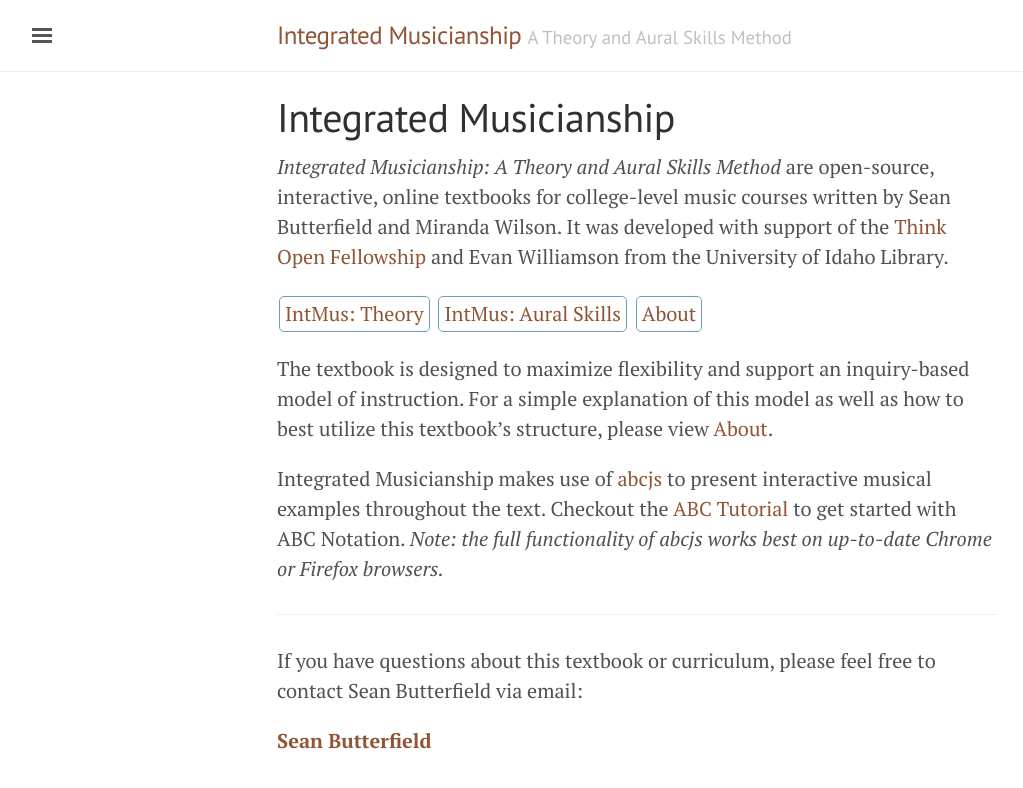
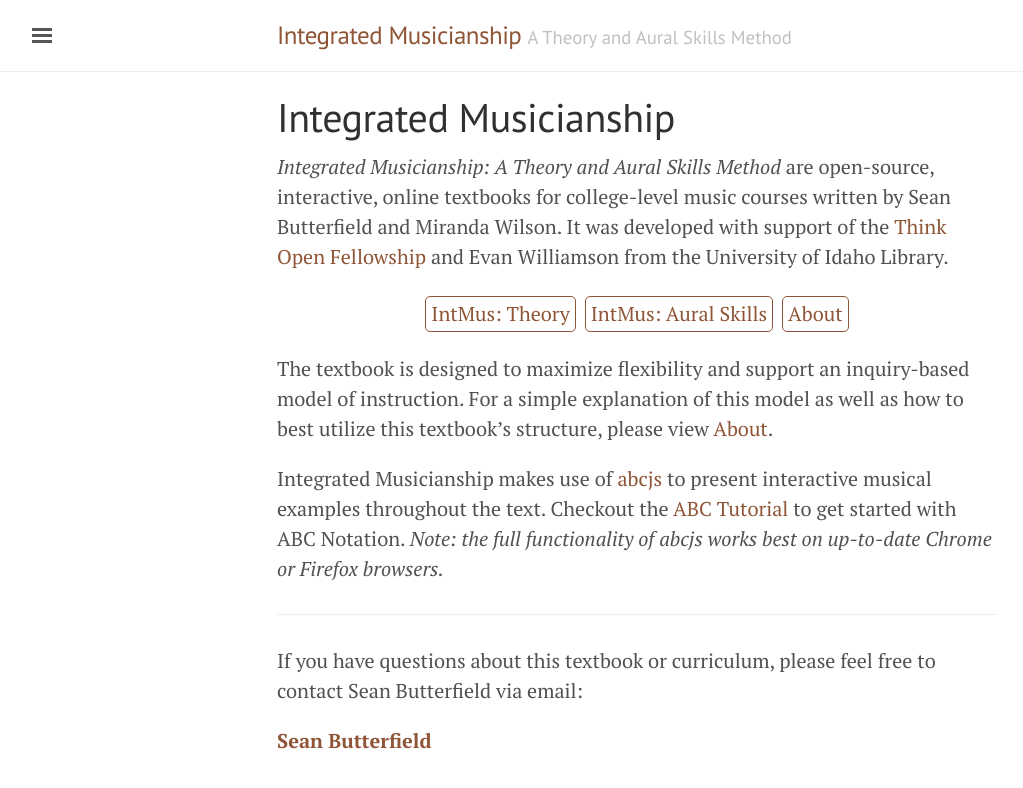
Before and after one commit to intmus/intmus.github.io, a Jekyll site: the page built from index.md, in a window 1280 px wide. Shown: the top 788 px of the page, without its empty margins (3-1026 px from the left). Built offline with Jekyll 4.4.1, drawn with Linux system fonts in a browser that asks for light colours.

Commit message:
add theme changing css variables

```diff
--- a/_layouts/default.html
+++ b/_layouts/default.html
@@ -3,7 +3,7 @@
 
   {% include head.html %}
 
-  <body class="theme-base-0f">
+  <body>
 
     {% include sidebar.html %}
 
--- a/_sass/_book.scss
+++ b/_sass/_book.scss
@@ -1,3 +1,32 @@
+/* apply theme following lanyon method */
+.sidebar,
+.sidebar-toggle:active,
+#sidebar-checkbox:checked ~ .sidebar-toggle {
+  background-color: $theme-color;
+}
+.container a,
+.sidebar-toggle,
+.related-posts li a:hover {
+  color: $theme-color;
+}
+/* fix theme background color bug */
+.sidebar-toggle:active,
+#sidebar-checkbox:checked ~ .sidebar-toggle {
+  background-color: #555;
+}
+/* index page link buttons */
+.index-buttons {
+    padding-left: 0;
+    text-align: center;
+    li {
+        list-style: none;
+        display: inline-block;
+        border: solid 1px $theme-color;
+        border-radius: 5px;
+        padding: 2px 5px;
+        margin: 4px 2px 2px 2px;
+    }
+}
 /* add chapter styles for sidebar */
 .chapter {
     cursor: pointer;
@@ -10,22 +39,22 @@
         display: block;
     }
 }
-/* fix theme background color bug */
-.theme-base-0d .sidebar-toggle:active,
-.theme-base-0d #sidebar-checkbox:checked ~ .sidebar-toggle {
-  background-color: #555;
+.sidebar {
+    color: $sidenav-text-color;
+    a {
+        color: $sidenav-link-color;
+    }
 }
-/* index page link buttons */
-.index-buttons {
-    padding-left: 0;
-    li {
-        list-style: none;
-        display: inline-block;
-        border: solid 1px #6a9fb5;
-        border-radius: 5px;
-        padding: 2px 5px;
-        margin: 4px 2px 2px 2px;
-    }
+.sidebar-nav {
+    border-bottom: 1px solid $sidenav-active-bg;
+}
+.sidebar-nav-item {
+    border-top: 1px solid $sidenav-active-bg;
+}
+.sidebar-nav-item.active,
+a.sidebar-nav-item:hover,
+a.sidebar-nav-item:focus {
+    background-color: $sidenav-active-bg;
 }
 /* chapter navigation */
 #chapter-nav {
@@ -43,7 +72,7 @@
     .topic-nav {
         display: inline-block;
         width: 49%;
-        border: solid 1px #6a9fb5;
+        border: solid 1px $theme-color;
         border-radius: 5px;
         padding: 2px 5px;
         font-size: 16px;
--- a/_sass/_lanyon.scss
+++ b/_sass/_lanyon.scss
@@ -386,109 +386,6 @@ a.pagination-item:hover {
 }
 
 /*
- * Themes
- *
- * Apply custom color schemes by adding the appropriate class to the `body`.
- * Based on colors from Base16: http://chriskempson.github.io/base16/#default.
- */
-
-/* Red */
-.theme-base-08 .sidebar,
-.theme-base-08 .sidebar-toggle:active,
-.theme-base-08 #sidebar-checkbox:checked ~ .sidebar-toggle {
-  background-color: #ac4142;
-}
-.theme-base-08 .container a,
-.theme-base-08 .sidebar-toggle,
-.theme-base-08 .related-posts li a:hover {
-  color: #ac4142;
-}
-
-/* Orange */
-.theme-base-09 .sidebar,
-.theme-base-09 .sidebar-toggle:active,
-.theme-base-09 #sidebar-checkbox:checked ~ .sidebar-toggle {
-  background-color: #d28445;
-}
-.theme-base-09 .container a,
-.theme-base-09 .sidebar-toggle,
-.theme-base-09 .related-posts li a:hover {
-  color: #d28445;
-}
-
-/* Yellow */
-.theme-base-0a .sidebar,
-.theme-base-0a .sidebar-toggle:active,
-.theme-base-0a #sidebar-checkbox:checked ~ .sidebar-toggle {
-  background-color: #f4bf75;
-}
-.theme-base-0a .container a,
-.theme-base-0a .sidebar-toggle,
-.theme-base-0a .related-posts li a:hover {
-  color: #f4bf75;
-}
-
-/* Green */
-.theme-base-0b .sidebar,
-.theme-base-0b .sidebar-toggle:active,
-.theme-base-0b #sidebar-checkbox:checked ~ .sidebar-toggle {
-  background-color: #90a959;
-}
-.theme-base-0b .container a,
-.theme-base-0b .sidebar-toggle,
-.theme-base-0b .related-posts li a:hover {
-  color: #90a959;
-}
-
-/* Cyan */
-.theme-base-0c .sidebar,
-.theme-base-0c .sidebar-toggle:active,
-.theme-base-0c #sidebar-checkbox:checked ~ .sidebar-toggle {
-  background-color: #75b5aa;
-}
-.theme-base-0c .container a,
-.theme-base-0c .sidebar-toggle,
-.theme-base-0c .related-posts li a:hover {
-  color: #75b5aa;
-}
-
-/* Blue */
-.theme-base-0d .sidebar,
-.theme-base-0d .sidebar-toggle:active,
-.theme-base-0d #sidebar-checkbox:checked ~ .sidebar-toggle {
-  background-color: #6a9fb5;
-}
-.theme-base-0d .container a,
-.theme-base-0d .sidebar-toggle,
-.theme-base-0d .related-posts li a:hover {
-  color: #6a9fb5;
-}
-
-/* Magenta */
-.theme-base-0e .sidebar,
-.theme-base-0e .sidebar-toggle:active,
-.theme-base-0e #sidebar-checkbox:checked ~ .sidebar-toggle {
-  background-color: #aa759f;
-}
-.theme-base-0e .container a,
-.theme-base-0e .sidebar-toggle,
-.theme-base-0e .related-posts li a:hover {
-  color: #aa759f;
-}
-
-/* Brown */
-.theme-base-0f .sidebar,
-.theme-base-0f .sidebar-toggle:active,
-.theme-base-0f #sidebar-checkbox:checked ~ .sidebar-toggle {
-  background-color: #8f5536;
-}
-.theme-base-0f .container a,
-.theme-base-0f .sidebar-toggle,
-.theme-base-0f .related-posts li a:hover {
-  color: #8f5536;
-}
-
-/*
  * Overlay sidebar
  *
  * Make the sidebar content overlay the viewport content instead of pushing it
--- a/abc-playground.html
+++ b/abc-playground.html
@@ -7,7 +7,7 @@ abc: true
 
   {% include head.html %}
 
-  <body class="theme-base-0d">
+  <body>
       <style>
           #playground {
               width: 90%;
--- a/assets/css/main.scss
+++ b/assets/css/main.scss
@@ -3,6 +3,13 @@
 ---
 
 $base-font-family: "Helvetica Neue", Helvetica, Arial, sans-serif !default;
+
+// set main theme color
+$theme-color: #8f5536;
+// set sidebar nav colors
+$sidenav-link-color: #fff;
+$sidenav-text-color: rgba(255,255,255,.6);
+$sidenav-active-bg: rgba(255,255,255,.1);
 
 // Import partials.
 @import
```
